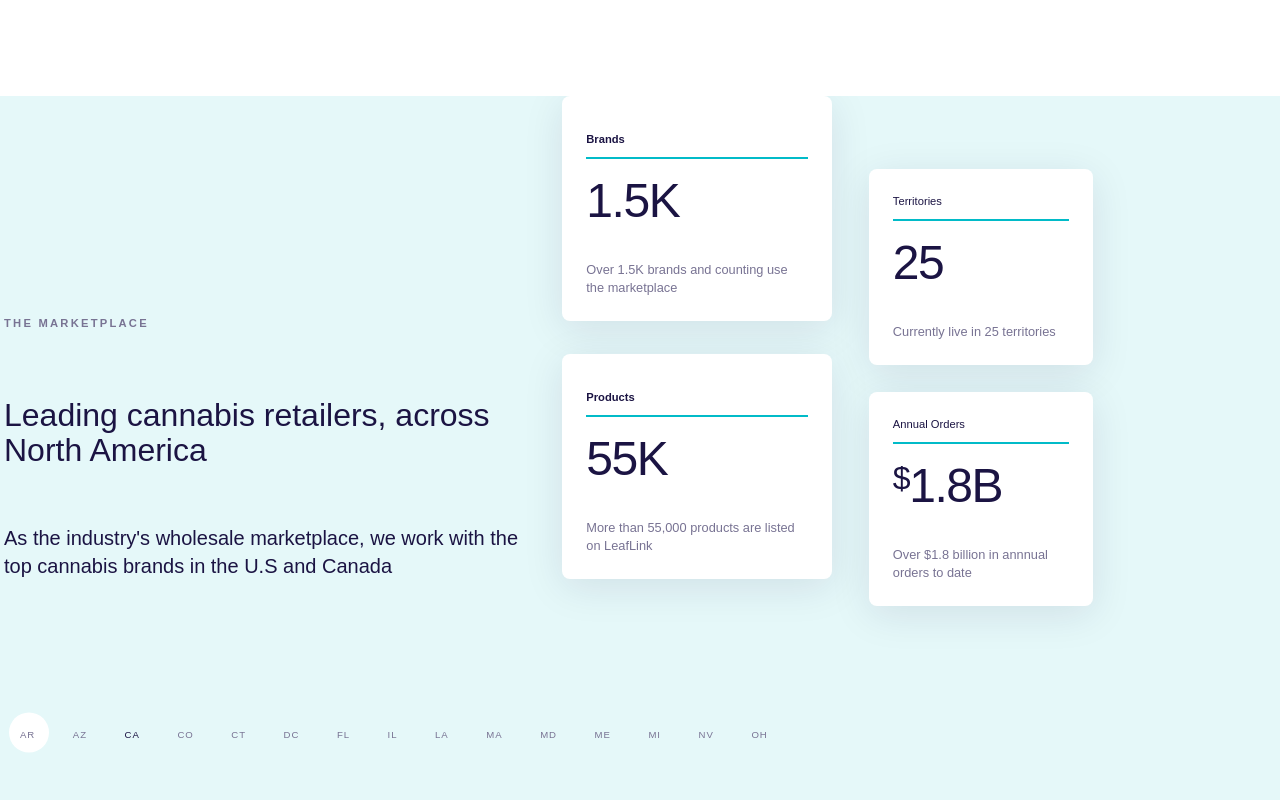
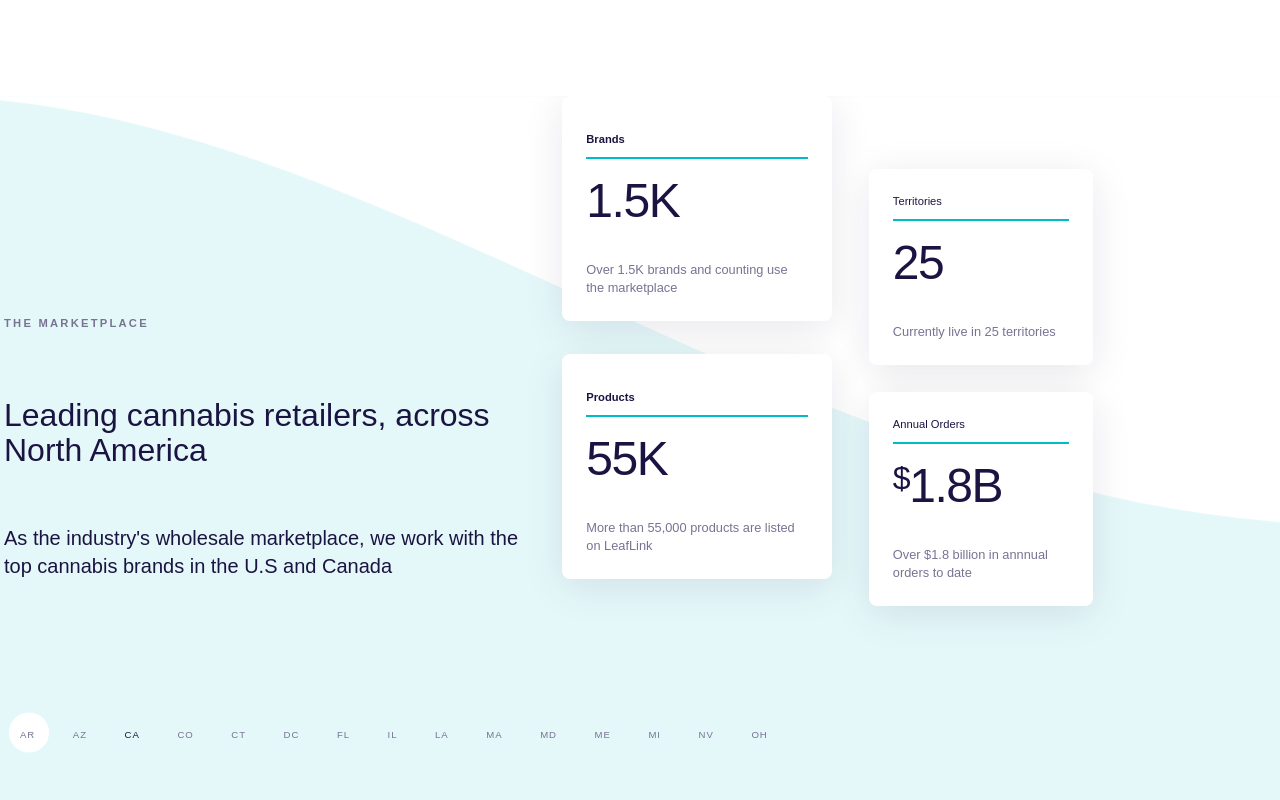
Before and after one commit to anjayluh/leaf-link-mockups, a plain HTML site: page html/index.html in a window 1280 px wide. Shown: the top 800 px of the page. Drawn offline with Linux system fonts and the light colour scheme.

Commit message:
Added background image

```diff
--- a/assets/css/index.css
+++ b/assets/css/index.css
@@ -31,10 +31,35 @@
     content: " ";
 }
 
-.bg-sd-10 {
+.main-container {
     background-color: #e5f8f9;
+}
+
+.main-container.flip-background-image {
     min-height: 25vw;
     position: relative;
+}
+
+.main-container.flip-background-image:before {
+    background-position: bottom;
+    height: 100%;
+    -webkit-transform: rotateX(180deg);
+    transform: rotateX(180deg);
+}
+
+.main-container.flip-background-image:before {
+    background-image: url(../images/big-swoosh.svg);
+    background-position: bottom;
+    background-repeat: no-repeat;
+    background-size: auto 429px;
+    bottom: 0;
+    content: "";
+    height: 100%;
+    left: 0;
+    position: absolute;
+    right: 0;
+    top: 0;
+    width: 100%;
 }
 
 .container {
--- a/html/index.html
+++ b/html/index.html
@@ -10,7 +10,7 @@
 </head>
 
 <body>
-    <section class="bg-sd-10">
+    <section class="main-container flip-background-image">
         <div class="container">
             <div class="row">
                 <div class="col market-place">
```
Also changed, not shown: assets/images/big-swoosh.svg (added).
